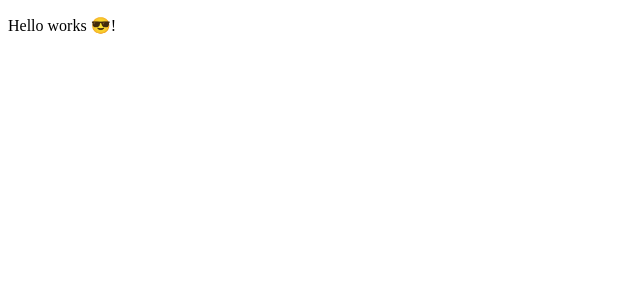
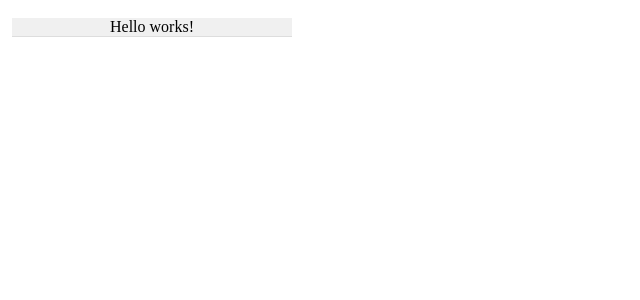
Before and after one commit to akramescheba/ghDistant, an Angular app: page / in a window 1280 px wide. Shown: the top 300 px of the page, without its empty margins (0-640 px from the left). Built offline with nearby package versions, Linux system fonts and the light colour scheme.

Commit message:
C3 : mise à jour taille fenetre et ajustement du texte des constantes

```diff
--- a/src/app/constantes/constantes.component.html
+++ b/src/app/constantes/constantes.component.html
@@ -1 +1,8 @@
-<p>Hello works 😎!</p>
+
+<main class="card text-bg-warning mb-3" style="max-width: 18rem;">
+    <div class="card-header">Hello works!</div>
+    <div class="card-body">
+        <h5 class="card-title"> </h5>
+        <p></p>
+    </div>
+</main>
--- a/src/app/constantes/constantes.component.scss
+++ b/src/app/constantes/constantes.component.scss
@@ -0,0 +1,15 @@
+.card-header {
+    width: 35vh;
+    background-color: #f0f0f0;
+    border-bottom: 1px solid #ddd;
+    margin:  10px;
+text-align: center;
+}
+
+main{
+    display: flex;
+    flex-direction: column;
+    align-items: center;
+    justify-content: center;
+
+}
```
